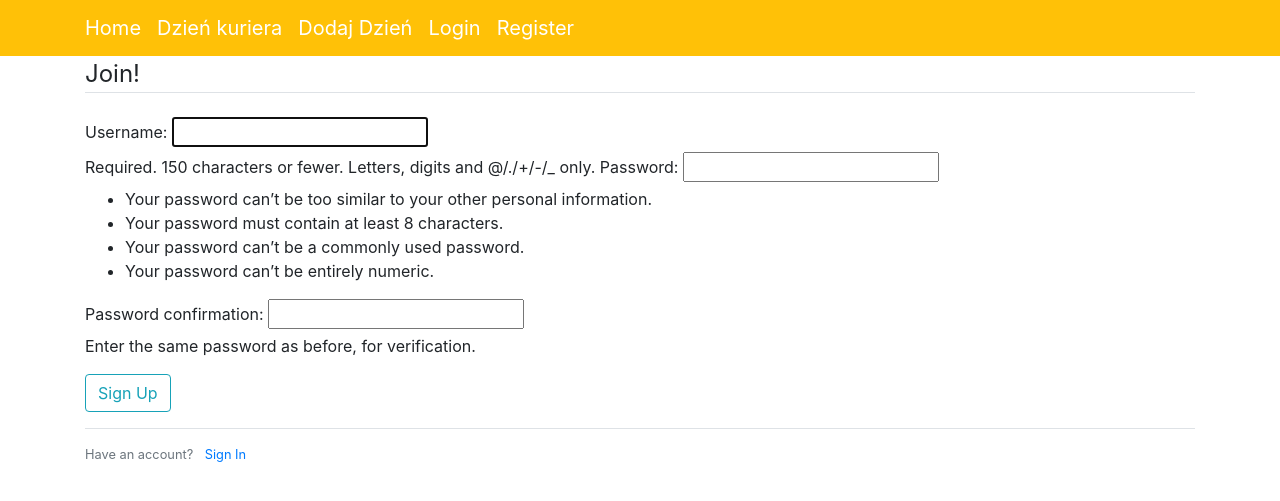
After one commit to Kacjan/Courier-Day, a Django app: page /register/ in a window 1280 px wide. The commit adds this page. Shown: the top 501 px of the page. Run offline with Django 4.2, Linux system fonts and the light colour scheme; some libraries are stand-ins or nearby versions.

Commit message:
Added Login and Register

```diff
--- a/courier/templates/base.html
+++ b/courier/templates/base.html
@@ -13,7 +13,7 @@
   </head>
 
   <body>
-    <nav class="navbar navbar-expand-lg navbar-dark bg-dark">
+    <nav class="navbar navbar-expand-lg navbar-dark bg-warning">
       <div class="container fixed">
           <a class="navbar-brand" href="/">
             Home
@@ -23,6 +23,12 @@
         </a>
           <a class="navbar-brand" href="/form/">
           Dodaj Dzień
+        </a>
+          <a class="navbar-brand" href="/login/">
+          Login
+        </a>
+          <a class="navbar-brand" href="/register/">
+          Register
         </a>
         <button
           class="navbar-toggler" type="button"
--- a/courier/templates/form.html
+++ b/courier/templates/form.html
@@ -4,6 +4,6 @@
   <form method="post">
     {% csrf_token %}
     <table>{{ form }}</table>
-    <input type="submit" value="Dodaj dzień" class="btn btn-primary">
+    <input type="submit" value="Update" class="btn btn-primary">
   </form>
 {% endblock %}
--- a/final_project/urls.py
+++ b/final_project/urls.py
@@ -15,7 +15,7 @@ Including another URLconf
     2. Add a URL to urlpatterns:  path('blog/', include('blog.urls'))
 """
 from django.contrib import admin
-from django.urls import path
+from django.urls import path, include
 
 from courier.views import CourierDayListView, CourierDayCreateView, Home, UpdateCourierDay
 
@@ -26,5 +26,7 @@ urlpatterns = [
     path('form/',CourierDayCreateView.as_view(), name ='add_day_form' ),
     path('', Home.as_view(), name = 'home'),
     path('courierday/update/<pk>', UpdateCourierDay.as_view(), name = 'update' ),
+    path('', include('users.urls')),
+
 
 ]
--- /dev/null
+++ b/users/templates/register.html
@@ -0,0 +1,22 @@
+{% extends 'base.html' %}
+{#{% load crispy_forms_tags %}#}
+{% block content %}
+    <div class="content-section">
+        <form method="POST">
+            {% csrf_token %}
+            <fieldset class="form-group">
+                <legend class="border-bottom mb-4">Join!</legend>
+{#                {{ form|crispy }}#}
+                {{ form }}
+            </fieldset>
+            <div class="form-group">
+                <button class="btn btn-outline-info" type="submit">Sign Up</button>
+            </div>
+        </form>
+        <div class="border-top pt-3">
+            <small class="text-muted">
+                Have an account? <a class="ml-2" href="{% url 'login' %}">Sign In</a>
+            </small>
+        </div>
+    </div>
+{% endblock %}
--- /dev/null
+++ b/users/urls.py
@@ -0,0 +1,10 @@
+from django.urls import path
+from .views import register, profile
+from  django.contrib.auth.views import LogoutView, LoginView
+
+urlpatterns = [
+    path('register/', register, name='register'),
+    path('login/', LoginView.as_view(template_name='form.html'), name='login'),
+    # path('logout/', LogoutView.as_view(template_name='users/logout.html'), name='logout'),
+    # path('profile', profile, name='profile'),
+]
--- a/users/views.py
+++ b/users/views.py
@@ -1,3 +1,22 @@
-from django.shortcuts import render
+from django.shortcuts import render, redirect
+from django.contrib.auth.forms import UserCreationForm
+from django.contrib import messages
+from django.contrib.auth.decorators import login_required
 
-# Create your views here.
+def register(request):
+    if request.method == 'POST':
+        form = UserCreationForm(request.POST)
+        if form.is_valid():
+            form.save()
+            username = form.cleaned_data.get('username')
+            messages.success(request, f"Account's been created for {username}")
+            return redirect('home')
+    else:
+        form = UserCreationForm()
+
+
+    return render(request, 'register.html', {'form': form})
+
+@login_required
+def profile(request):
+    return render(request, 'profile.html')
```
Also changed, not shown: final_project/settings.py (+18 -0 lines), users/templates/login.html (added, +21 -0 lines), users/templates/logout.html (added, +12 -0 lines), users/templates/profile.html (added, +11 -0 lines), db.sqlite3.
